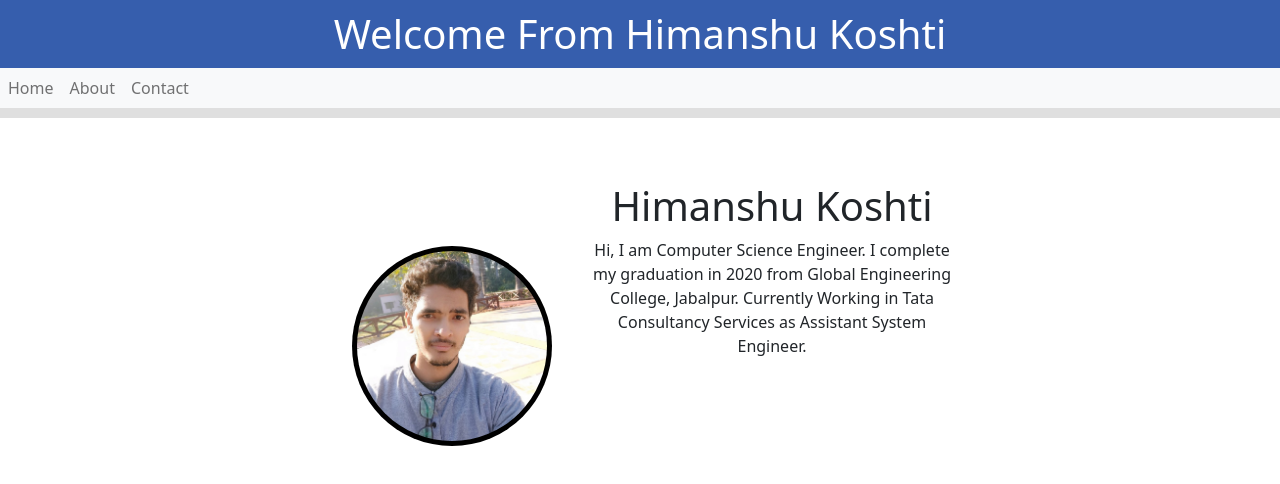
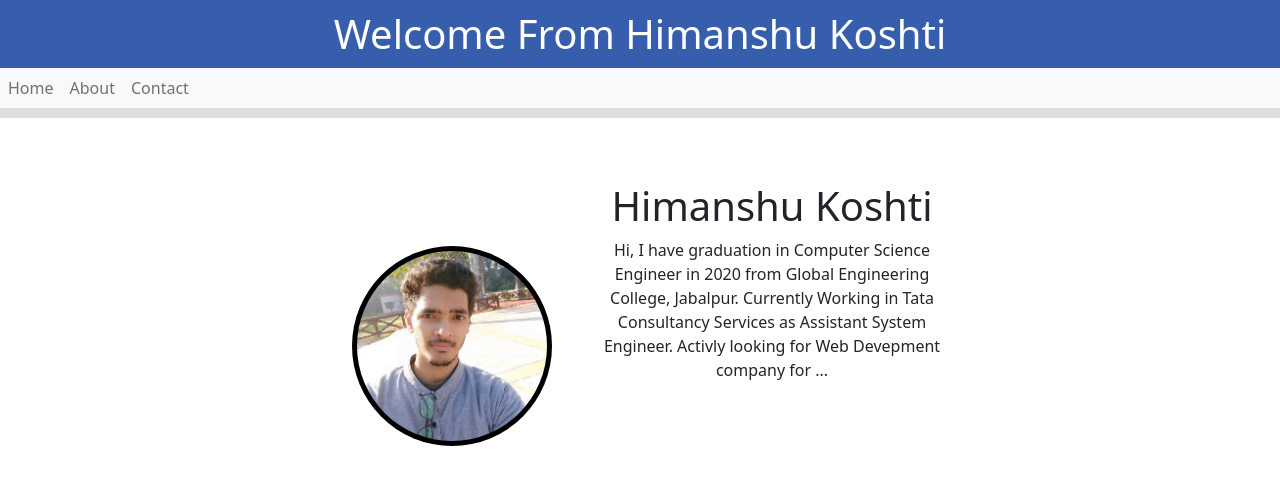
Before and after one commit to Himanshu-Koshti-lab/portfolio, a React (Create React App) app: page /About in a window 1280 px wide. Shown: the top 484 px of the page. Built offline with nearby package versions, Linux system fonts and the light colour scheme.

Commit message:
About Update

```diff
--- a/src/pages/About.js
+++ b/src/pages/About.js
@@ -10,9 +10,10 @@ class About extends Component {
           <img src={Profile} alt="Profile-pic" />
           <h1>Himanshu Koshti</h1>
           <p>
-            Hi, I am Computer Science Engineer. I complete my graduation in 2020
-            from Global Engineering College, Jabalpur. Currently Working in Tata
-            Consultancy Services as Assistant System Engineer.
+            Hi, I have graduation in Computer Science Engineer in 2020 from
+            Global Engineering College, Jabalpur. Currently Working in Tata
+            Consultancy Services as Assistant System Engineer. Activly looking
+            for Web Devepment company for ...
           </p>
         </section>
       </div>
```
